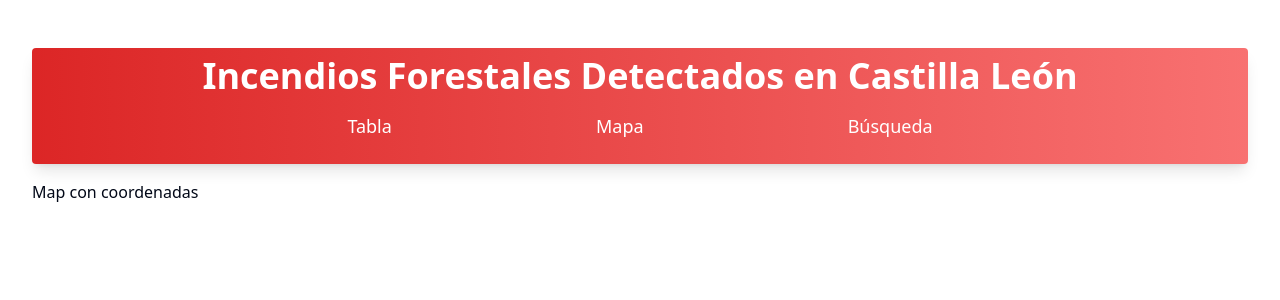
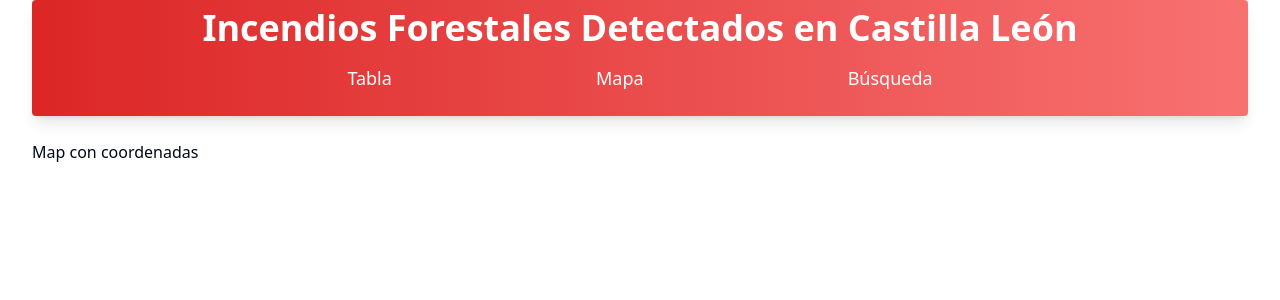
Before and after one commit to Angela-GM/app-forest-fires-detected, a React (Vite) app: page /search in a window 1280 px wide. Shown: the top 300 px of the page. Built offline with nearby package versions, Linux system fonts and the light colour scheme; no server answers.

Commit message:
add styles

```diff
--- a/src/App.css
+++ b/src/App.css
@@ -1,6 +1,6 @@
 #root {
   /* max-width: 1280px; */
   margin: 0 auto;
-  padding: 2rem;
+  padding: 0 2rem;
   /* text-align: center; */
 }
--- a/src/routes/root.tsx
+++ b/src/routes/root.tsx
@@ -5,7 +5,7 @@ export default function Root() {
     <>
       <div
         id="sidebar"
-        className="bg-gradient-to-r from-red-600 to-red-400 my-4 py-2 px-4 rounded shadow-lg"
+        className="bg-gradient-to-r from-red-600 to-red-400 mb-6 py-2 px-4 rounded shadow-lg"
       >
         <h1 className="text-center text-4xl font-extrabold text-white ">
           Incendios Forestales Detectados en Castilla León
@@ -13,7 +13,7 @@ export default function Root() {
         <nav className="py-4">
           <ul className="flex justify-around text-lg w-2/3 mx-auto">
             <li>
-              <Link to={`table`} className="text-white hover:text-red-200 transition duration-300">Tabla</Link>
+              <Link to={`/`} className="text-white hover:text-red-200 transition duration-300">Tabla</Link>
             </li>
             <li>
               <Link to={`map`} className="text-white hover:text-red-200 transition duration-300">Mapa</Link>
```
